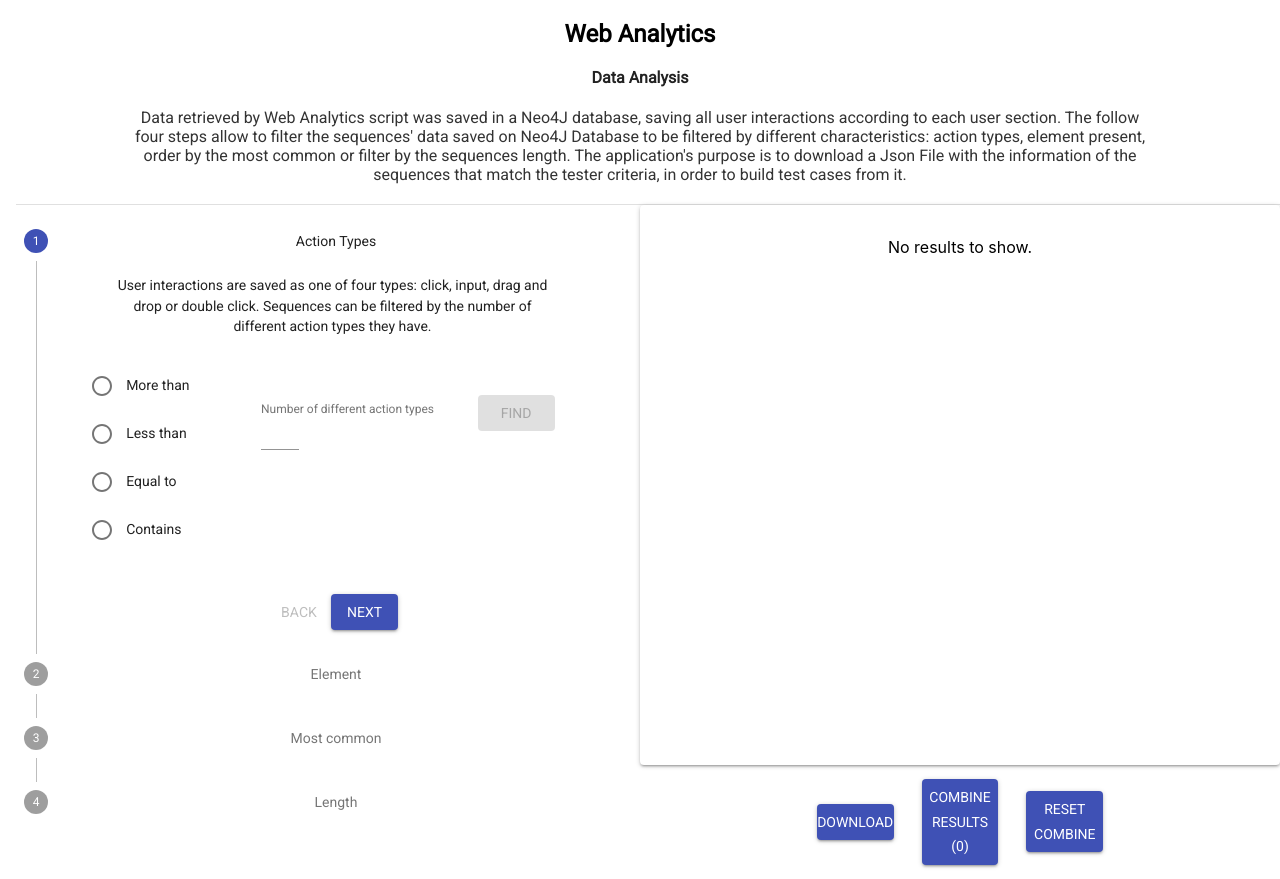
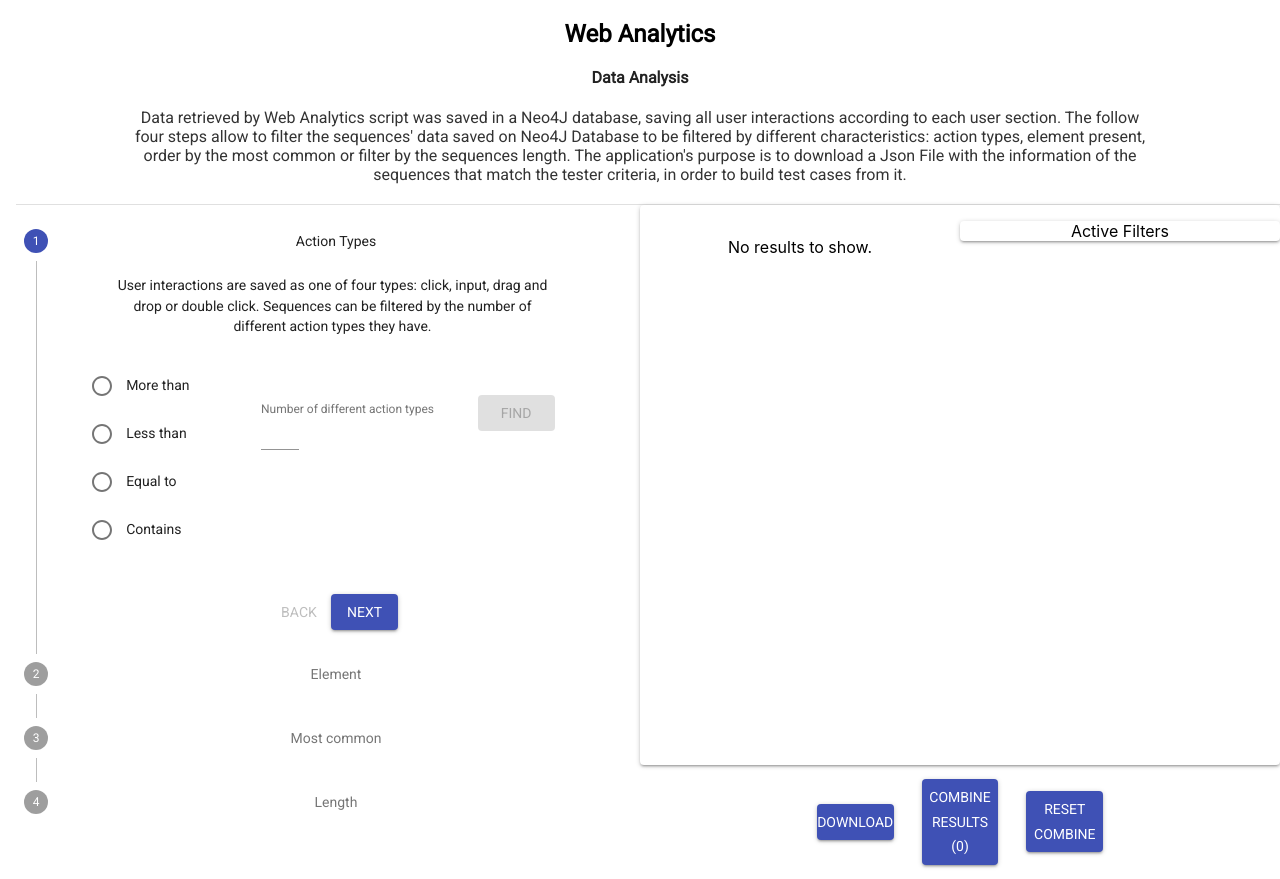
Before and after one commit to martavasconcelos/data-analysis-ui, a React (Create React App) app: page / in a window 1280 px wide. Built offline with nearby package versions, Linux system fonts and the light colour scheme.

Commit message:
combine options ui

```diff
--- a/src/Components/ResultsPanel.js
+++ b/src/Components/ResultsPanel.js
@@ -2,16 +2,14 @@
 import axios from 'axios';
 
 /* Material UI*/
-import Checkbox from '@material-ui/core/Checkbox';
 import Paper from '@material-ui/core/Paper';
 import Button from "@material-ui/core/Button/Button";
 import MuiThemeProvider from '@material-ui/core/styles/MuiThemeProvider';
-import FormControlLabel from '@material-ui/core/FormControlLabel';
 
 import {apiUrl} from "../config";
 
 import {buttonTheme} from '../Overrides/ButtonOverride';
-import Messages from "../Messages";
+import Grid from "@material-ui/core/Grid/Grid";
 
 
 class ResultsPanel extends React.Component {
@@ -49,7 +47,7 @@
         });
     }
 
-    handleChange = () => {
+    saveFilter = () => {
         let resultsToCompare = this.state.resultsToCompare;
         resultsToCompare.push({filter: this.props.filterMessage, result: this.props.result})
         this.setState({
@@ -64,19 +62,35 @@
         });
     };
 
+    deleteFilter = (event) => {
+        console.log("event to delete", event.target.id);
+        let toDelete = this.state.resultsToCompare.find(function (element) {
+            return element.filter == event.target.id;
+        });
+        let resultsToCompare = this.state.resultsToCompare;
+        resultsToCompare.pop(toDelete);
+        this.setState({
+            resultsToCompare
+        })
+    };
+
 
     render() {
-        console.log("to compare", this.props.combineResults);
+        console.log("to compare", this.state.resultsToCompare);
         return (<div className="ResultsPanelStyles">
             <Paper className="PaperStyles">
+                <Grid container spacing={0}>
+                    <Grid item xs={6}>
                         <p> {this.props.filterMessage}</p>
                         {this.props.loading &&
                         <p className="message">Getting results...</p>}
                         {this.props.result.length > 0 ?
                             <Fragment>
-                        <Button variant="contained" color="primary" onClick={this.handleChange}>
-                            Save to Combine
-                        </Button>
+                                {this.props.showCombineOptions &&
+
+                                <Button variant="contained" color="primary" onClick={this.saveFilter}>
+                                    Save Filter
+                                </Button>}
                                 <ul className="noMargin">
                                     {this.props.result.map((session) => {
                                         return <li key={session}>{session}</li>
@@ -87,14 +101,35 @@
                             !this.props.loading &&
                             <p className="message"> No results to show.</p>
                         }
-
-
+                    </Grid>
+                    <Grid item xs={6}>
+                        {
+                            this.props.showCombineOptions &&
+                            <Paper>
+                                <p>Active Filters</p>
+                                {
+                                    <ul className="noMargin">
+                                        {this.state.resultsToCompare.map((result) => {
+                                            return <li key={result.filter} id={result.filter}>{result.filter}
+                                                <Button variant="contained" color="secondary"
+                                                        onClick={this.deleteFilter}>
+                                                    X
+                                                </Button>
+                                            </li>
+                                        })}
+                                    </ul>
+                                }
+                            </Paper>
+                        }
+                    </Grid>
+                </Grid>
             </Paper>
             <MuiThemeProvider theme={buttonTheme}>
                 <Button variant="contained" color="primary" onClick={this.downloadJsonFile}>
                     Download
                 </Button>
-                <Button variant="contained" color="primary" onClick={()=>this.props.combineResults(this.state.resultsToCompare)}>
+                <Button variant="contained" color="primary"
+                        onClick={() => this.props.combineResults(this.state.resultsToCompare)}>
                     Combine Results ({this.state.resultsToCompare.length})
                 </Button>
                 <Button variant="contained" color="primary" onClick={() => this.handleReset()}>
--- a/src/Containers/Dashboard.jsx
+++ b/src/Containers/Dashboard.jsx
@@ -26,7 +26,8 @@
             loading: false,
             results: [],
             lastStep: '',
-            filterMessage: ''
+            filterMessage: '',
+            showCombineOptions: true
         };
 
         this.getStepContent = this.getStepContent.bind(this);
@@ -109,14 +110,16 @@
         console.log("sortedResults", combinedResults);
         this.setState({
             results: combinedResults,
-            filterMessage
+            filterMessage,
+            showCombineOptions:false
         });
     };
 
     handleReset = () => {
         this.setState({
             results: [],
-            filterMessage: ''
+            filterMessage: '',
+            showCombineOptions: true,
         });
     };
 
@@ -184,7 +187,8 @@
                                   result={this.state.results}
                                   handleReset={this.handleReset}
                                   filterMessage={this.state.filterMessage}
-                                  combineResults={this.combineResults}/>
+                                  combineResults={this.combineResults}
+                                  showCombineOptions={this.state.showCombineOptions}/>
                 </Grid>
             </Grid>
         );
```
Lines whose indentation alone changed are shown as unchanged.
